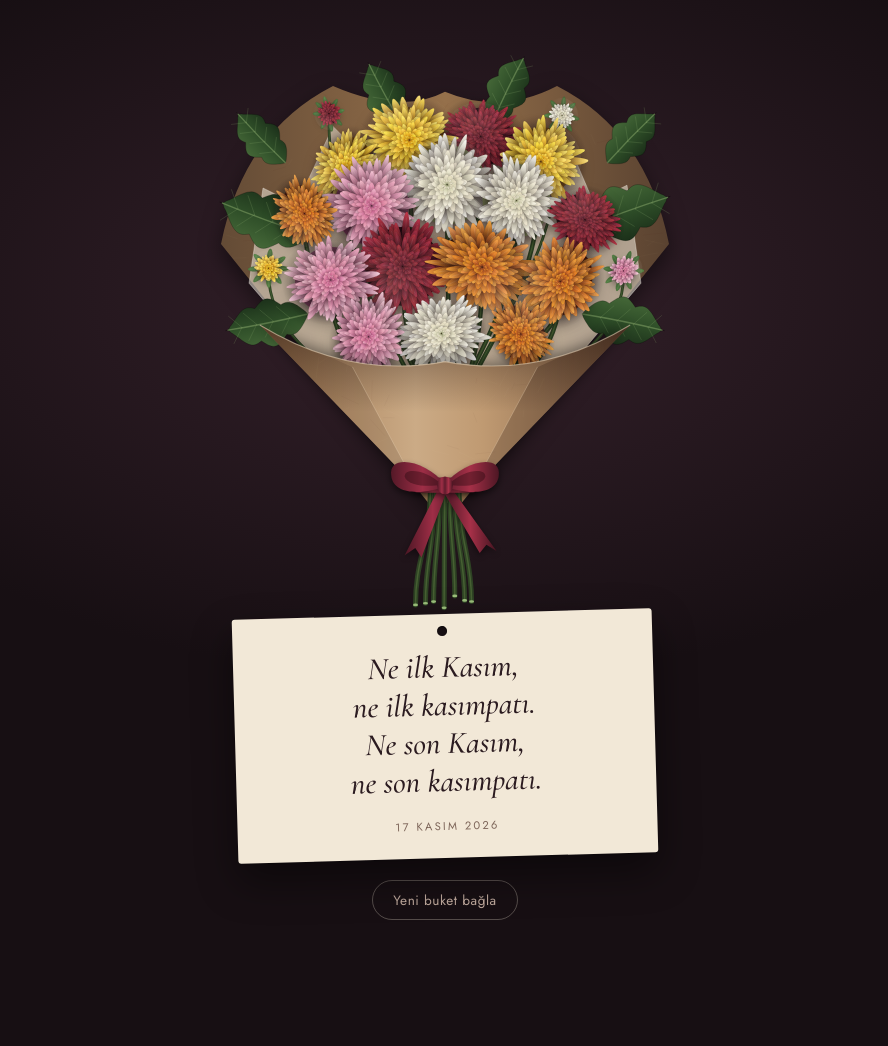
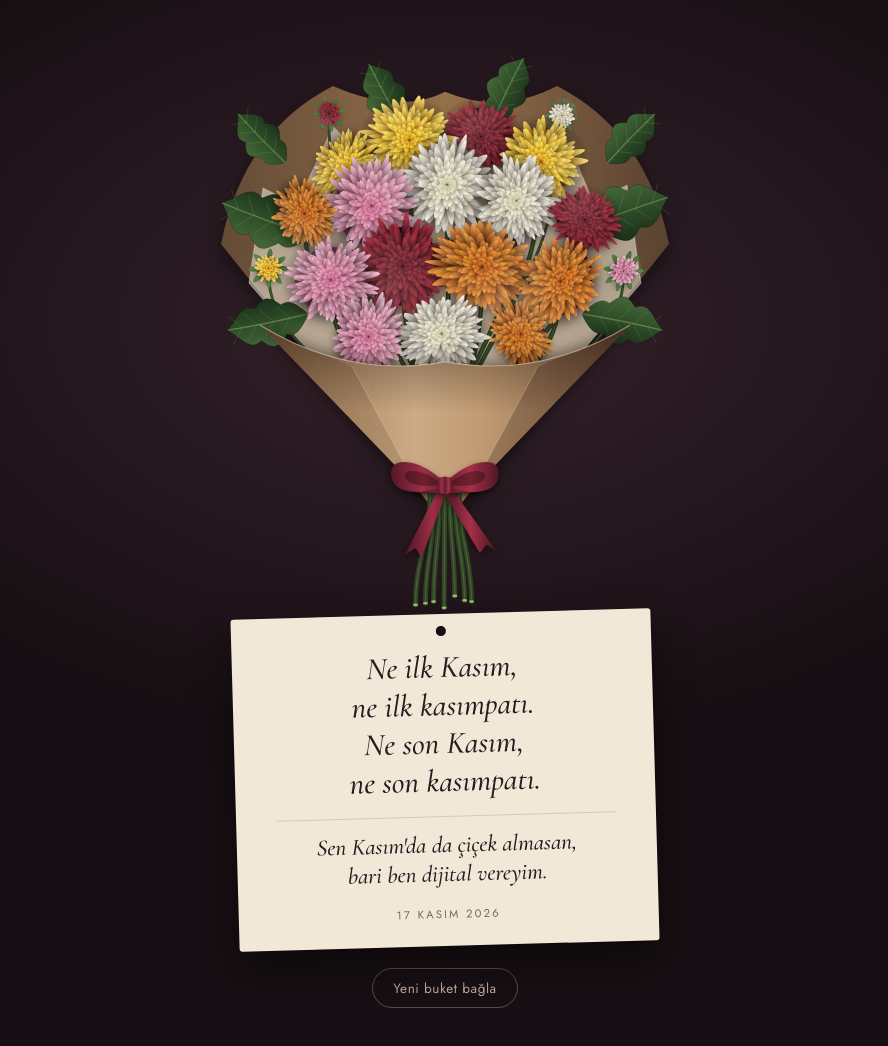
Before and after one commit to ygulen651/KASIMPATI, a plain HTML site: page index.html in a window 1280 px wide. Shown: the whole page, without its empty margins (195-1083 px from the left). Before the commit the page ends 976 px from the top, so only its background shows below. Drawn offline with nearby package versions, Linux system fonts and the light colour scheme.

Commit message:
Nota yeni satır ekle
Co-Authored-By: Claude Opus 5.5 <noreply@anthropic.com>

```diff
--- a/index.html
+++ b/index.html
@@ -53,6 +53,11 @@ canvas{display:block;width:min(100%,560px);max-width:100%;aspect-ratio:1000/1100
   font-size:clamp(1.55rem, 5.4vw, 1.95rem);line-height:1.22;
   text-wrap:balance;
 }
+.note-ek{
+  margin-top:16px;padding-top:14px;
+  border-top:1px solid rgba(43,27,32,.15);
+  font-size:clamp(1.2rem, 4.2vw, 1.45rem);
+}
 .date{
   margin:18px 0 0;
   font-size:.7rem;letter-spacing:.2em;text-transform:uppercase;color:var(--ink-soft);
@@ -71,6 +76,7 @@ button:focus-visible{outline:2px solid var(--card);outline-offset:3px}
   <canvas id="buket" role="img" aria-label="Sarı, bordo, beyaz, bakır ve pembe kasımpatılardan oluşan, kraft kâğıda sarılı ve kurdeleyle bağlanmış bir buket"></canvas>
   <div class="tag">
     <p class="note">Ne ilk Kasım,<br>ne ilk kasımpatı.<br>Ne son Kasım,<br>ne son kasımpatı.</p>
+    <p class="note note-ek">Sen Kasım'da da çiçek almasan,<br>bari ben dijital vereyim.</p>
     <p class="date">17 Kasım 2026</p>
   </div>
   <button id="yeni" type="button">Yeni buket bağla</button>
```
